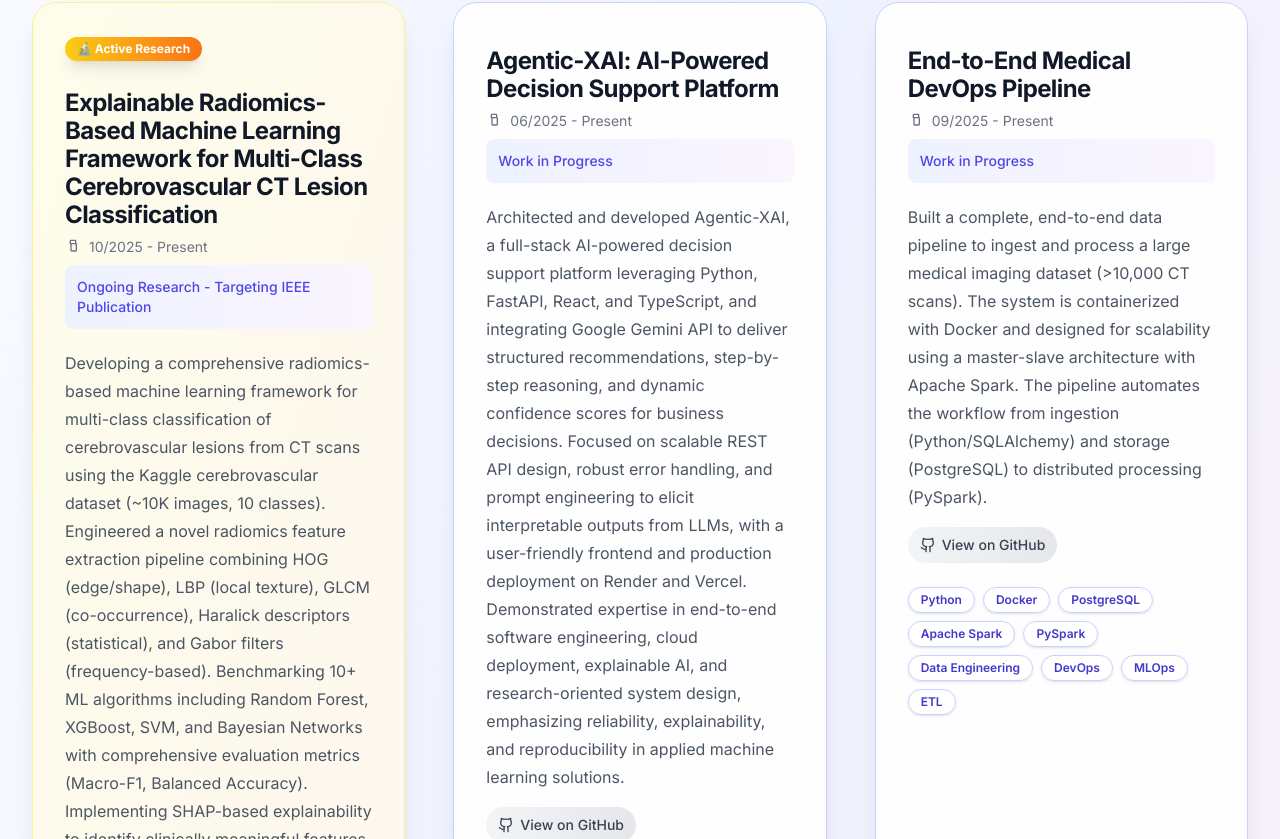
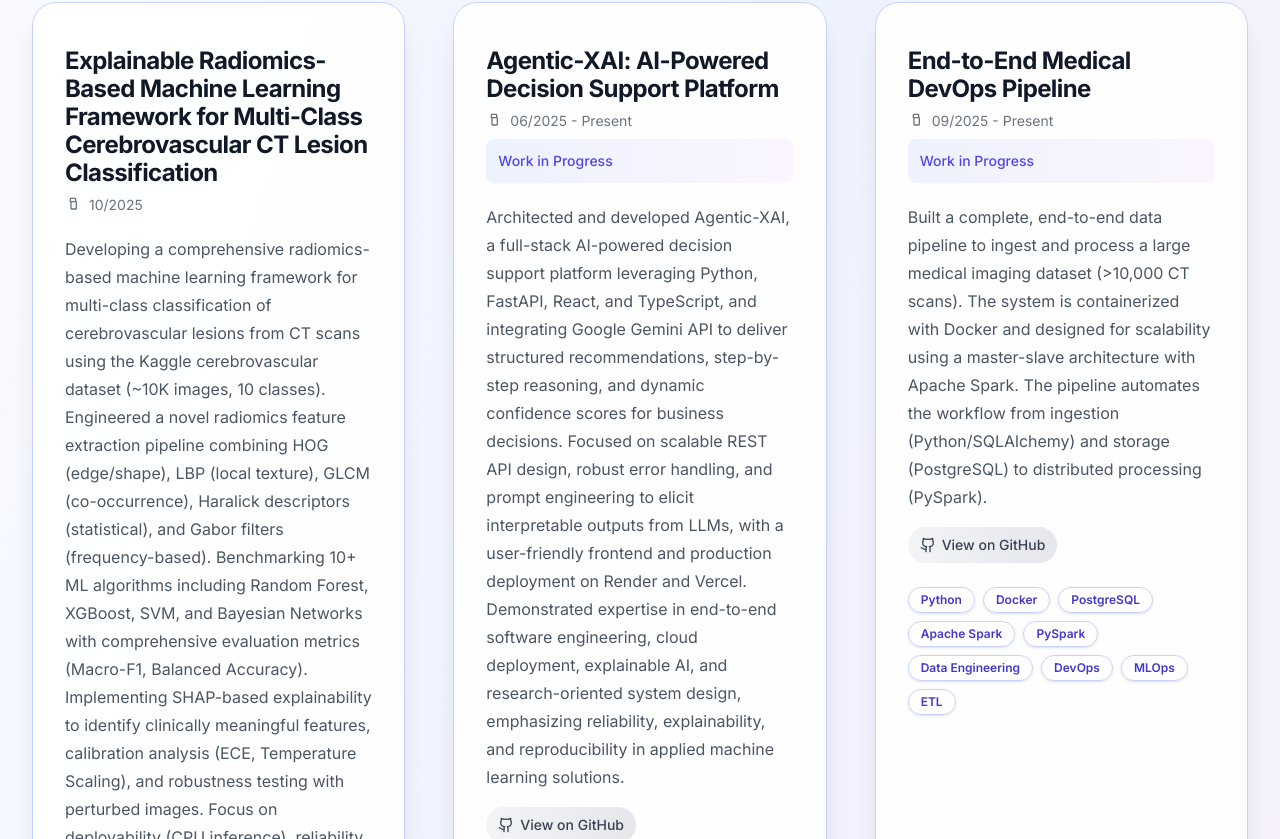
Before and after one commit to Harthik777/portfolio-website, a Next.js app: page /projects in a window 1280 px wide. Shown: the part 1961-2800 px from the top of the page. Built offline with nearby package versions, Linux system fonts and the light colour scheme.

Commit message:
Update projects: Move ongoing research status to Carbon Tracking project

```diff
--- a/src/app/projects/page.tsx
+++ b/src/app/projects/page.tsx
@@ -63,6 +63,8 @@ const projects = [
       'Carbon Tracking',
     ],
     date: '08/2025 - Present',
+    status: 'Ongoing Research - Targeting IEEE Publication',
+    isResearch: true,
   },
   {
     title: 'Explainable Radiomics-Based Machine Learning Framework for Multi-Class Cerebrovascular CT Lesion Classification',
@@ -82,9 +84,7 @@ const projects = [
       'Healthcare ML',
       'Research',
     ],
-    date: '10/2025 - Present',
-    status: 'Ongoing Research - Targeting IEEE Publication',
-    isResearch: true,
+    date: '10/2025',
   },
   {
     title: 'Agentic-XAI: AI-Powered Decision Support Platform',
```
